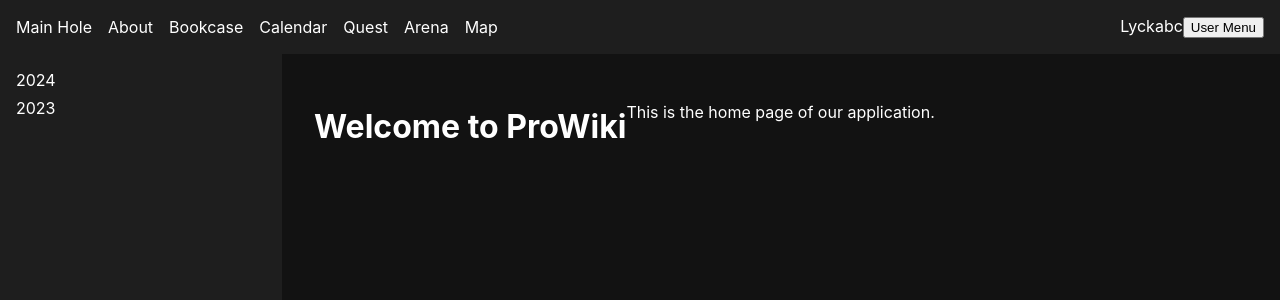
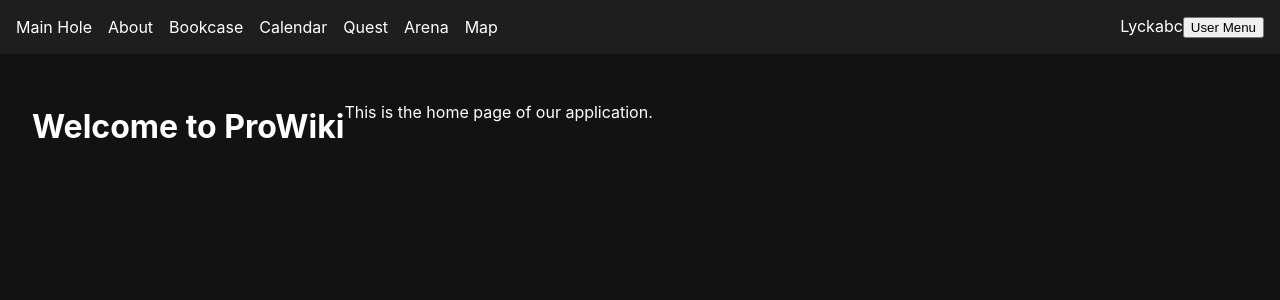
Before and after one commit to Lyckabc/ProWiki_F, a React (Create React App) app: page / in a window 1280 px wide. Shown: the top 300 px of the page. Built offline with nearby package versions, Linux system fonts and the light colour scheme.

Commit message:
style: sidebar style applied the whole page

```diff
--- a/src/pages/Bookcase.js
+++ b/src/pages/Bookcase.js
@@ -10,8 +10,9 @@ import '../styles/Bookcase.css';
 
 function Bookcase() {
   return (
+    <div>
+      <Header />
       <div className="bookcase-page">
-      <Header />
         <div className="bookcase-content">
           <Sidebar />
           <div className="main-area">
@@ -33,6 +34,7 @@ function Bookcase() {
         </div>
         <FolderSelector />
       </div>
+    </div>
   );
 }
 
--- a/src/styles/App.css
+++ b/src/styles/App.css
@@ -60,8 +60,24 @@ nav ul li {
 /* Sidebar styles */
 aside {
   width: 200px;
-  background-color: var(--bg-secondary);
+  background-color: transparent;
   padding: 1rem;
+}
+
+.sidebar {
+  position: fixed;
+  left: -100px;
+  top: 50%;
+  transform: translateY(-50%);
+  transition: left 0.3s ease;
+  background-color: transparent;
+  padding: 10px;
+  z-index: 1000;
+  width: 220px;
+}
+
+.sidebar:hover {
+  left: 0;
 }
 
 .year-selector {
@@ -69,9 +85,16 @@ aside {
   flex-direction: column;
 }
 
-.year-selector span {
-  margin-bottom: 0.5rem;
+.year {
+  color: #fff;
+  font-size: 18px;
+  margin: 10px 0;
   cursor: pointer;
+  transition: color 0.3s ease;
+}
+
+.year:hover {
+  color: #007bff;
 }
 
 /* Main content styles */
@@ -325,12 +348,6 @@ header a, .bookcase-link {
   flex: 1;
 }
 
-.sidebar {
-  width: 200px;
-  background-color: #1e1e1e;
-  padding: 1rem;
-}
-
 .content {
   flex: 1;
   padding: 2rem;
--- a/src/styles/Bookcase.css
+++ b/src/styles/Bookcase.css
@@ -4,6 +4,8 @@
     height: 100vh;
     background-color: #121212;
     color: white;
+    margin-left: 10%;
+    margin-right: 10%;
   }
 
   .bookcase-content {
@@ -95,35 +97,3 @@
     font-size: 0.9em;
     word-break: break-word;
   }
-  .bookcase-content .sidebar {
-    position: fixed;
-    left: -100px;
-    top: 50%;
-    transform: translateY(-50%);
-    transition: left 0.3s ease;
-    background-color: transparent;
-    padding: 10px;
-    z-index: 1000;
-    width: 200px;
-  }
-
-  .bookcase-content .sidebar:hover {
-    left: 0;
-  }
-
-  .bookcase-content .year-selector {
-    display: flex;
-    flex-direction: column;
-  }
-
-  .bookcase-content .year {
-    color: #fff;
-    font-size: 18px;
-    margin: 10px 0;
-    cursor: pointer;
-    transition: color 0.3s ease;
-  }
-
-  .bookcase-content .year:hover {
-    color: #007bff;
-  }
```
Lines whose indentation alone changed are shown as unchanged.
